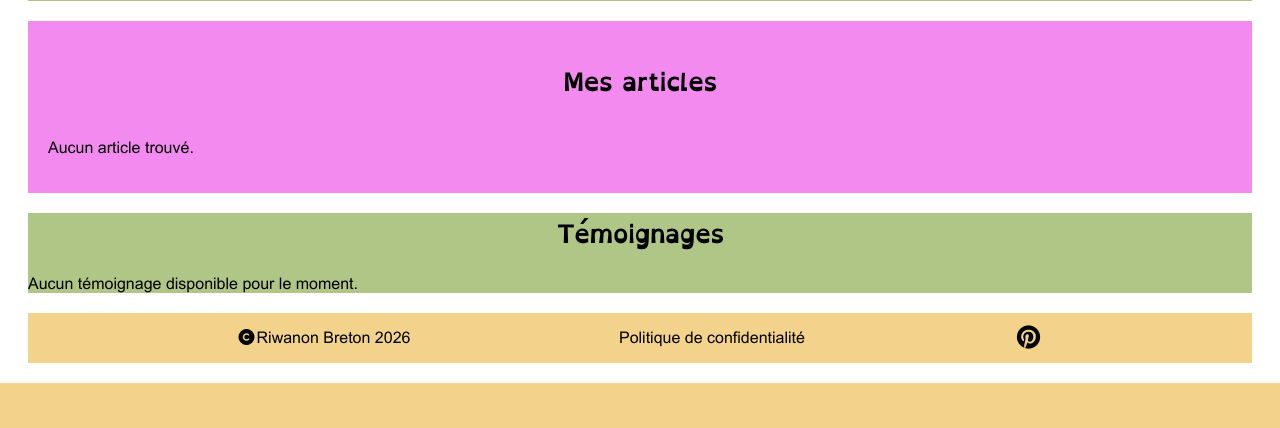
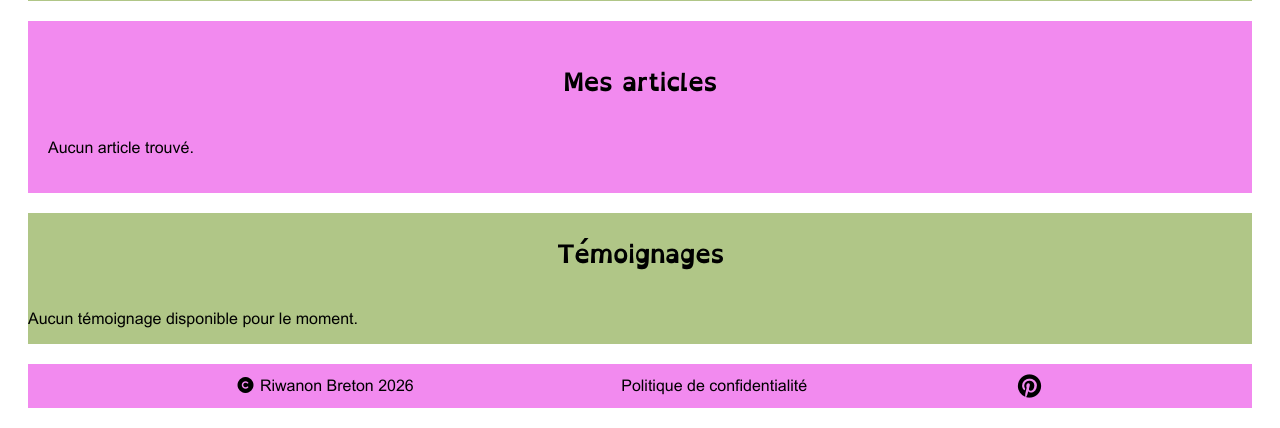
Before and after one commit to thibf-klt/RBS, a PHP site: page / in a window 1280 px wide. Shown: the part 1183-1611 px from the top of the page. Before the commit the page ends 1566 px from the top, so only its background shows below. Run offline with PHP 8.4, Linux system fonts and the light colour scheme; data that the repository does not hold is empty; style sheets or scripts are compiled from the project's sources.

Commit message:
review scss css

```diff
--- a/public/style/style.css
+++ b/public/style/style.css
@@ -16,6 +16,7 @@ body {
 
 h2 {
   font-family: "OpenDyslexic-Regular";
+  text-align: center;
 }
 
 a {
@@ -26,10 +27,10 @@ a {
 /******** header.php ***********/
 .logo {
   background-color: #B0C687;
+  margin: 20px;
   display: flex;
   flex-direction: column;
   text-align: center;
-  margin: 20px;
 }
 .logo .realLogo {
   text-align: center;
@@ -59,6 +60,9 @@ a {
 .menu {
   background-color: #F28AEF;
   margin: 20px;
+  display: flex;
+  text-align: center;
+  flex-direction: column;
 }
 .menu ul {
   display: flex;
@@ -86,10 +90,10 @@ a {
 /********** welcome.php *************/
 .sophro {
   background-color: #F3D28B;
+  margin: 20px;
   display: flex;
   flex-direction: column;
   align-items: center;
-  margin: 20px;
   overflow: hidden;
 }
 
@@ -130,12 +134,9 @@ a {
 .services {
   background-color: #B0C687;
   margin: 20px;
+  display: flex;
   padding: 5px;
-  display: flex;
   flex-direction: column;
-}
-.services h2 {
-  text-align: center;
 }
 
 .presta {
@@ -162,14 +163,9 @@ a {
 .blog {
   background-color: #F28AEF;
   margin: 20px;
+  display: flex;
+  flex-direction: column;
   padding: 20px;
-}
-.blog h2 {
-  text-align: center;
-}
-.blog a {
-  text-decoration: none;
-  color: black;
 }
 
 .displayPost .post:not(:first-child) {
@@ -187,15 +183,20 @@ a {
 
 /************** footer.php ***************/
 .footer {
-  background-color: #F3D28B;
+  background-color: #F28AEF;
+  margin: 20px;
   display: flex;
   align-items: center;
   justify-content: space-evenly;
-  margin: 20px;
 }
 
 #pint {
   font-size: 1.5rem;
+  margin: 10px;
+}
+
+.copy {
+  margin: 10px;
 }
 
 /***************** contact.php *****************/
@@ -248,19 +249,16 @@ a {
 .testimony {
   background-color: #B0C687;
   margin: 20px;
-}
-.testimony h2 {
-  text-align: center;
-}
-.testimony a {
-  text-decoration: none;
-  color: black;
+  display: flex;
+  flex-direction: column;
 }
 
 /******************** authentification.php ************************/
 .auth {
   background-color: #B0C687;
   margin: 20px;
+  display: flex;
+  flex-direction: column;
 }
 
 /************* individual.php-entreprise.php ***********/
@@ -299,6 +297,7 @@ a {
 #confidentiality {
   background-color: #B0C687;
   margin: 20px;
+  display: flex;
   padding: 8px;
 }
 
--- a/public/style/style.scss
+++ b/public/style/style.scss
@@ -11,26 +11,47 @@
     font-style: normal;
 }
 
+$backGreen: #B0C687;
+$backPink: #F28AEF;
+$backYellow: #F3D28B;
+
+@mixin backGreen {
+    background-color: $backGreen;
+    margin: 20px;
+    display: flex;
+}
+
+@mixin backPink {
+    background-color: $backPink;
+    margin: 20px;
+    display: flex;
+}
+
+@mixin backYellow {
+    background-color: $backYellow;
+    margin: 20px;
+    display: flex;
+}
+
 body {
     font-family: Arial;
 }
 
 h2 {
     font-family: 'OpenDyslexic-Regular';
+    text-align: center;
 }
 
 a {
-        text-decoration: none;
-        color: black;
-    }
+    text-decoration: none;
+    color: black;
+}
 
 /******** header.php ***********/
 .logo {
-    background-color: #B0C687;
-    display: flex;
+    @include backGreen;
     flex-direction: column;
     text-align: center;
-    margin: 20px;
 
     .realLogo {
         text-align: center;
@@ -180,20 +187,20 @@ a {
 
 /************** footer.php ***************/
 .footer {
-    background-color: #F3D28B;
-    display: flex;
+    @include backPink;
     align-items: center;
     justify-content: space-evenly;
-    margin: 20px;
 }
 #pint {
     font-size: 1.5rem;
+    margin: 10px;
+}
+.copy {
+    margin: 10px;
 }
 /***************** contact.php *****************/
 .contact {
-    background-color: #F28AEF;
-    margin: 20px;
-    display: flex;
+    @include backPink;
     flex-direction: column;
     justify-content: center;
     text-align: center;
@@ -235,29 +240,19 @@ a {
 
 /***************** testimony.php ****************/
 .testimony {
-    background-color: #B0C687;
-    margin: 20px;
-
-    h2 {
-        text-align: center;
-    }
-    a {
-        text-decoration: none;
-        color: black;
-    }
+    @include backGreen;
+    flex-direction: column;
 }
 
 /******************** authentification.php ************************/
 .auth {
-    background-color: #B0C687;
-    margin: 20px;
+    @include backGreen;
+    flex-direction: column;
 }
 
 /************* individual.php-entreprise.php ***********/
 .frame {
-    background-color: #F3D28B;
-    margin: 20px;
-    display: flex;
+    @include backYellow;
     flex-direction: column;
     align-items: center;
     gap: 15px;
--- a/view/footer.php
+++ b/view/footer.php
@@ -1,5 +1,5 @@
 <footer class="footer">
-    <p><i class="fa-solid fa-copyright"></i>Riwanon Breton 2026</p>
+    <p class="copy"><i class="fa-solid fa-copyright"></i>&nbsp;Riwanon Breton 2026</p>
     <a href="index.php?action=confidentiality">Politique de confidentialité</a>
     <a href="#"><i class="fa-brands fa-pinterest" id="pint"></i></a>
 </footer>
--- a/view/testimony.php
+++ b/view/testimony.php
@@ -6,19 +6,18 @@
 
     if (!empty($testimonies)) : ?>
         <?php foreach ($testimonies as $testimony) : ?>
-
+            <section="post">
                 <h2>
                     <?= htmlspecialchars($testimony['title'] ?? 'Sans titre') ?>
                 </h2>
-
                 <p>
                     <?= htmlspecialchars($testimony['content'] ?? '') ?>
                 </p>
-
                 <p>
                     <em>
                         <?php if (!empty($testimony['author'])) : ?>
                             <?= htmlspecialchars($testimony['author']) ?>
+                            </section>
                         <?php else : ?>
                             Cette personne ne souhaite plus que son nom soit cité.
                         <?php endif; ?>
```
Also changed, not shown: other parts of public/style/style.scss (+11 -28 lines), 1 other file.
